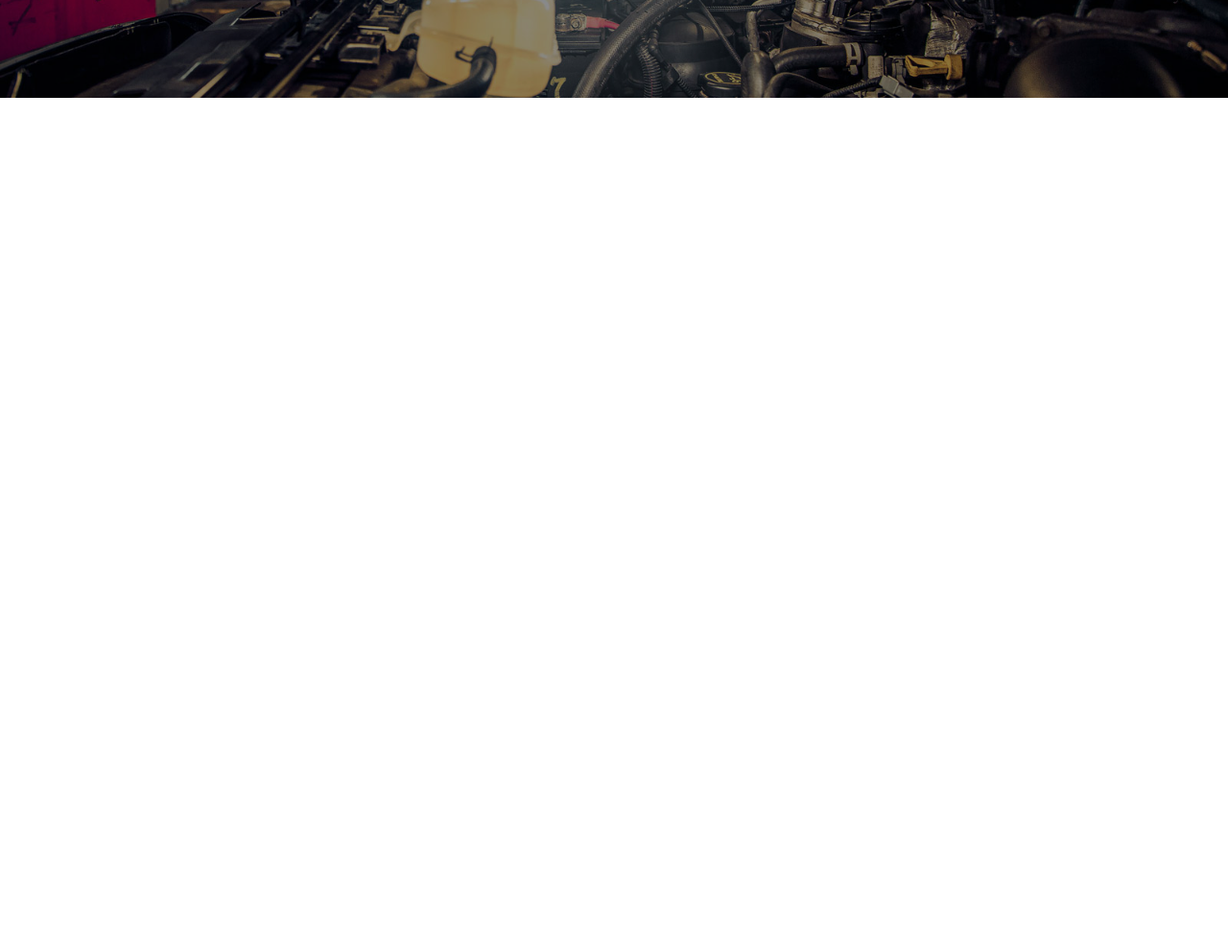
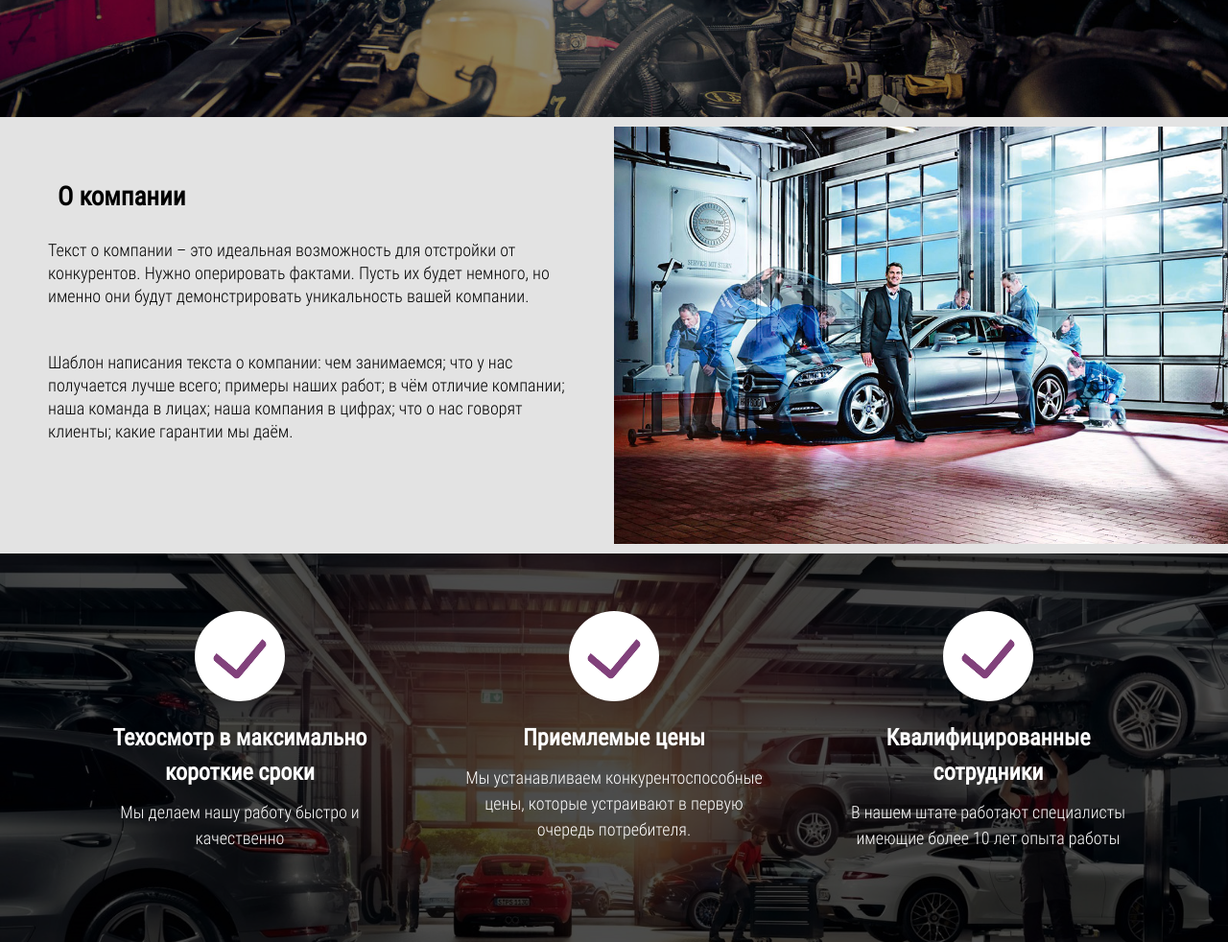
Before and after one commit to Faystos/Avto_Master, a website: page source/index.html in a window 1280 px wide. Shown: the part 500-1482 px from the top of the page at 96% size. Before the commit the page ends 800 px from the top, so only its background shows below. Drawn offline with nearby package versions, Linux system fonts and the light colour scheme; files that its build step writes are made by us from their sources.

Commit message:
Завершил работу над блоком advantages

```diff
--- a/source/index.html
+++ b/source/index.html
@@ -55,37 +55,73 @@
       </div>
     </div>
   </header>
-
   <main>
     <section class="description">
       <div class="description__wrap">
         <div class="description__slider">
-
           <div class="description__slider_control">
             <button class="description__slider_control_item prev">Назад</button>
             <button class="description__slider_control_item next">Вперёд</button>
           </div>
-
           <div class="description__slider_item description__slider_item--active item_1">
             <h2>Проводим техосмотр максимально быстро</h2>
             <p>Благодаря опытным сотрудникам и новейшему оборудованию техосмотр занимает гораздо меньше времени.</p>
             <div class="description__slider_overlay"></div>
           </div>
-
           <div class="description__slider_item item_2">
             <h2>Техосмотр автомобилей всех типов</h2>
             <p>Мы проводим техосмотр легковых и грузовых автомобилей всех типов, прицепов, полуприцепов и мототранспортных средств.</p>
             <div class="description__slider_overlay"></div>
           </div>
-
           <div class="description__slider_item item_3">
             <h2>Полный спектр услуг С.Т.О.</h2>
             <p>Мы предлагаем полный спектр услуг, - от осмотра, до ремонта.</p>
             <div class="description__slider_overlay"></div>
           </div>
+        </div>
+      </div>
+    </section>
+    <section class="info">
+      <div class="info__wrap">
+        <div class="info__block_text">
+          <h3>О компании</h3>
+          <p>Текст о компании – это идеальная возможность для отстройки от конкурентов. Нужно оперировать фактами. Пусть их будет немного, но именно они будут демонстрировать уникальность вашей компании.</p>
+          <p>Шаблон написания текста о компании:
+            чем&nbsp;занимаемся;&nbsp;что у нас получается лучше всего; примеры наших работ; в чём отличие компании; наша команда в лицах; наша компания в цифрах; что о нас говорят клиенты; какие гарантии мы даём.</p>
+        </div>
+        <div class="info__block_img"></div>
+      </div>
+    </section>
 
-          <!-- <div class="description__slider_overlay"></div> -->
 
+
+
+
+
+    <section class="advantages">
+      <div class="advantages__wrap">
+
+        <div class="advantages__advantage">
+          <div class="advantages__advantage_icon"></div>
+          <div class="advantages__advantage_text">
+            <h4>Техосмотр в максимально короткие сроки</h4>
+            <p>Мы делаем нашу работу быстро и качественно</p>
+          </div>
+        </div>
+
+        <div class="advantages__advantage">
+          <div class="advantages__advantage_icon"></div>
+          <div class="advantages__advantage_text">
+            <h4>Приемлемые цены</h4>
+            <p>Мы устанавливаем конкурентоспособные цены, которые устраивают в первую очередь потребителя.</p>
+          </div>
+        </div>
+        <div class="advantages__advantage">
+          <div class="advantages__advantage_icon"></div>
+          <div class="advantages__advantage_text">
+            <h4>Квалифицированные сотрудники</h4>
+            <p>В нашем штате работают специалисты имеющие более 10 лет опыта работы</p>
+          </div>
         </div>
       </div>
     </section>
--- /dev/null
+++ b/source/sass/blocks/advantages.scss
@@ -0,0 +1,113 @@
+.advantages {
+  width: 100%;
+  padding: 60px 0;
+  position: relative;
+  background-image: url("../../img/bg/dvantages_bg.jpg");
+  background-position: center;
+  background-size: cover;
+
+  &::before {
+    content: "";
+    width: 100%;
+    height: 100%;
+    position: absolute;
+    top: 0;
+    left: 0;
+    background-color: rgba($color: #000000, $alpha: 0.7);
+  }
+
+  .advantages__wrap {
+    max-width: 1170px;
+    display: flex;
+    justify-content: center;
+    flex-wrap: wrap;
+    margin: 0 auto;
+  }
+
+  .advantages__advantage {
+    width: 350px;
+    background-color: transparent;
+    display: flex;
+    margin: 0 20px 20px;
+    padding: 0 0 15px;
+    flex-direction: column;
+    align-items: center;
+    cursor: pointer;
+    z-index: 1;
+    transition:  all 0.5s;
+
+    &:hover {
+      // box-shadow: 0px 0px 19px 4px rgba(9, 9, 9, 0.6);
+
+      .advantages__advantage_icon {
+        background-color: #6c757d;
+        box-shadow: 0px 0px 30px 4px rgba(9, 9, 9, 1);
+        animation-duration: 0.5s;
+        animation-name: flicker;
+
+        &::before {
+          border-color: $auxiliary-color;
+        }
+      }
+    }
+  }
+
+  .advantages__advantage_icon {
+    width: 94px;
+    height: 94px;
+    border-radius: 50%;
+    background-color: $auxiliary-color;
+    position: relative;
+    margin-bottom: 20px;
+    transition:  all 0.5s;
+
+    // border: 15px solid rgba(108, 117, 125, 0.5);
+
+    &::before {
+      content: "";
+      position: absolute;
+      width: 35px;
+      height: 50px;
+      border: solid #81417B;
+      border-width: 0 8px 8px 0;
+      border-radius: 5px;
+      top: 45%;
+      left: 50%;
+      @include translate-rotate(-50%, 40deg);
+    }
+  }
+
+  .advantages__advantage_text {
+    color: $auxiliary-color;
+    text-align: center;
+    display: flex;
+    flex-direction: column;
+    align-items: center;
+    line-height: 1.5;
+
+    h4 {
+      width: 76%;
+      font-family: $title-font;
+      font-size: 24px;
+      // line-height: 1.5;
+      margin-bottom: 10px;
+    }
+
+    p {
+      width: 90%;
+      font-family: $main-font-Light;
+      font-size: 18px;
+    }
+  }
+
+
+
+  @keyframes flicker {
+    0% {
+      border: 15px solid rgba(108, 117, 125, 0.3);
+    }
+    100% {
+      border: none;
+    }
+  }
+}
--- a/source/sass/blocks/header.scss
+++ b/source/sass/blocks/header.scss
@@ -1,10 +1,10 @@
 .header {
   width: 100%;
+  padding-top: 35px;
+  padding-bottom: 35px;
 
   .header__wrap {
     max-width: 1180px;
-    padding-top: 35px;
-    padding-bottom: 15px;
     margin: 0 auto;
     display: flex;
     justify-content: space-between;
@@ -58,6 +58,8 @@
   }
 
   @media (max-width: $desktop-width) {
+    padding-top: 30px;
+    padding-bottom: 30px;
 
     .header__wrap {
       max-width: 748px;
@@ -84,6 +86,9 @@
   }
 
   @media (max-width: $table-width) {
+    padding-top: 20px;
+    padding-bottom: 20px;
+
     .header__wrap {
       width: 100%;
       max-width: auto;
@@ -98,8 +103,7 @@
       }
 
       p {
-        font-size: 14px;
-        margin-top: 5px;
+        display: none;
       }
      }
 
@@ -107,6 +111,8 @@
     .header__phone {
       margin-left: 15px;
       svg {
+        width: 30px;
+        height: 30px;
         margin: 0;
       }
 
--- /dev/null
+++ b/source/sass/blocks/info.scss
@@ -0,0 +1,88 @@
+.info {
+  width: 100%;
+  padding: 10px 0;
+  background-color: #e3e3e3;
+
+  .info__wrap {
+    max-width: 1680px;
+    margin: 0 auto;
+    display: flex;
+  }
+
+  .info__block_text {
+    width: 50%;
+    padding: 60px 50px;
+
+
+    h3 {
+      width: 138px;
+      font-family: $title-font;
+      font-size: 27px;
+      margin-bottom: 30px;
+      margin-left: 10px;
+    }
+
+    p {
+      width: 100%;
+      font-family: $main-font-Light;
+      font-size: 18px;
+      line-height: 24px;
+      margin-bottom: 45px;
+    }
+  }
+
+  .info__block_img {
+    width: 50%;
+     min-height: 364px;
+    background-image: url("../img/bg/info_bg.jpg");
+    background-size: cover;
+    background-position: center;
+  }
+
+  @media (max-width: $desktop-width) {
+
+    .info__wrap {
+      flex-direction: column;
+    }
+
+    .info__block_text {
+      width: 100%;
+      text-align: center;
+
+      h3,
+      p {
+        margin-left: auto;
+        margin-right: auto;
+      }
+    }
+
+    .info__block_img {
+      width: 100%;
+    }
+  }
+
+  @media (max-width: $table-width) {
+
+    .info__wrap {
+      max-width: auto;
+      width: 100%;
+    }
+
+    .info__block_text {
+      padding: 0 10px 1px;
+      p {
+        max-width: 520px;
+        min-width: 300px;
+      }
+
+      p:last-of-type {
+        display: none;
+      }
+    }
+
+    .info__block_img {
+      max-width: 520px;
+      margin: 0 auto;
+    }
+  }
+}
--- a/source/sass/fonts.scss
+++ b/source/sass/fonts.scss
@@ -11,6 +11,12 @@
 }
 
 @font-face {
+  font-family: "Roboto Condensed Light";
+  font-display: swap;
+  src: url("../fonts/roboto-condensed/roboto-condensed-light.woff2") format("woff2"), url("../fonts/roboto-condensed/roboto-condensed-light.woff") format("woff");
+}
+
+@font-face {
   font-family: "Roboto";
   font-display: swap;
   src: url("../fonts/roboto/roboto-medium.woff2") format("woff2"), url("../fonts/roboto/roboto-medium.woff") format("woff");
--- a/source/sass/mixins.scss
+++ b/source/sass/mixins.scss
@@ -26,3 +26,18 @@
 @mixin translate-rotate($translate, $rotate) {
   transform: translate($translate, $translate) rotate($rotate);
 }
+
+@mixin animation-icon {
+
+  @keyframes flicker {
+    0% {
+      width: 120px;
+      height: 120px;
+    }
+    100% {
+      width: 94px;
+      height: 94px;
+    }
+  }
+
+}
--- a/source/sass/style.scss
+++ b/source/sass/style.scss
@@ -6,3 +6,5 @@
 @import "./scaffolding.scss";
 @import "./blocks/header.scss";
 @import "./blocks/description.scss";
+@import "./blocks/info.scss";
+@import "./blocks/advantages.scss";
--- a/source/sass/variables.scss
+++ b/source/sass/variables.scss
@@ -3,5 +3,6 @@ $table-width: 767px;
 $main-color: #000000;
 $auxiliary-color: #ffffff;
 $main-font: "Roboto", "Aria", sans-serif;
+$main-font-Light: "Roboto Condensed Light", "Arial", sans-serif;
 $title-font: "Roboto Condensed", "Aria", sans-serif;
 $title-bold-font: "Roboto Condensed Bold", "Aria", sans-serif;
```
Also changed, not shown: build/css/style.css, build/css/style.min.css, build/fonts/roboto-condensed/roboto-condensed-light.woff (added), build/fonts/roboto-condensed/roboto-condensed-light.woff2 (added), build/img/bg/dvantages_bg.jpg (added), build/img/bg/info_bg.jpg (added), build/index.html, source/fonts/roboto-condensed/roboto-condensed-light.woff (added), source/fonts/roboto-condensed/roboto-condensed-light.woff2 (added), source/img/bg/dvantages_bg.jpg (added), source/img/bg/info_bg.jpg (added), 1 other file.
